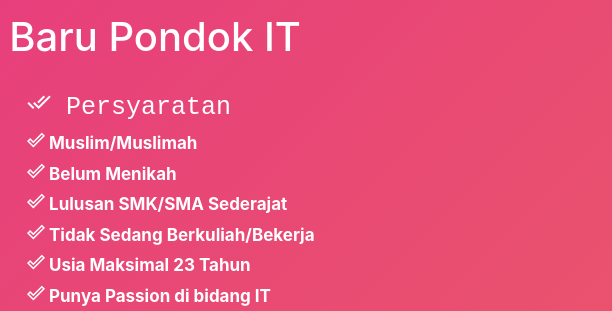
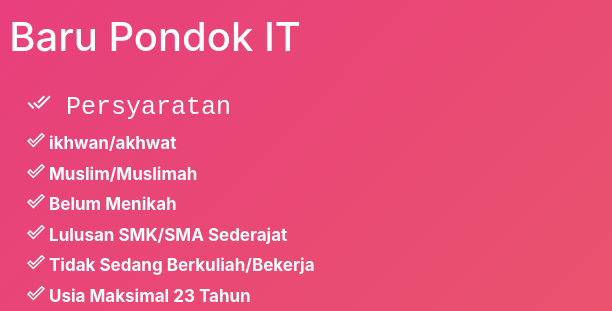
Before and after one commit to aswara/tugasform, a plain HTML site: page index.html in a window 1280 px wide. Shown: the part 35-346 px from the top of the page, 668-1280 px from the left. Drawn offline with nearby package versions, Linux system fonts and the light colour scheme; some packages are replaced by stand-ins of ours; a script that the page names is missing.

Commit message:
editIndex
tambah item baru

```diff
--- a/index.html
+++ b/index.html
@@ -52,6 +52,7 @@
         <div class="col-xl-6">
           <ul class="syarat">
             <li class=""><h4><i class="material-icons">done_all</i> Persyaratan</h4></li>
+            <li class=""><i class="material-icons md-18">done_outline</i>  ikhwan/akhwat</li>
             <li class=""><i class="material-icons md-18">done_outline</i>  Muslim/Muslimah</li>
             <li class=""><i class="material-icons md-18">done_outline</i>  Belum Menikah</li>
             <li class=""><i class="material-icons md-18">done_outline</i>  Lulusan SMK/SMA Sederajat</li>
```
